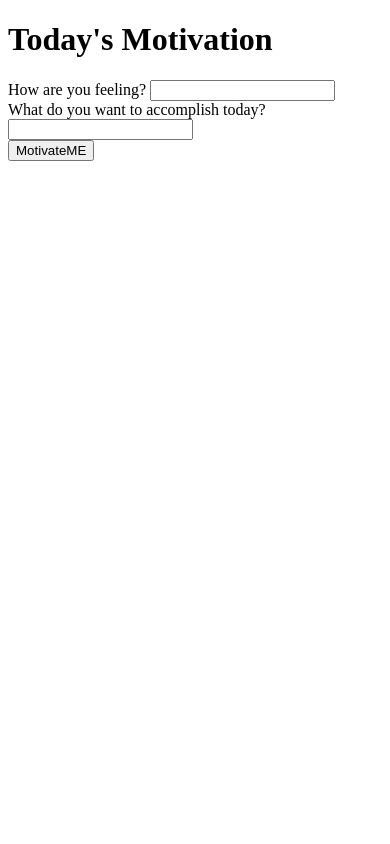
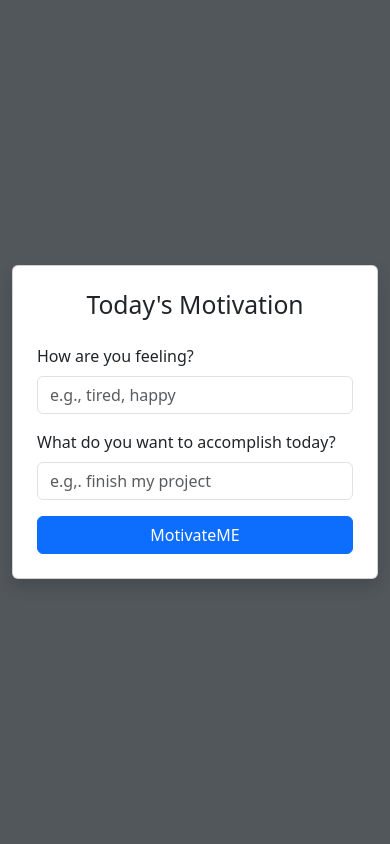
Before and after one commit to JayAby/MotivateM3, a Flask app: page / in a window 390 px wide. Run offline with Flask 3, Linux system fonts and the light colour scheme.

Commit message:
Improve frontend design: added design elements and visual effects.

```diff
--- a/templates/index.html
+++ b/templates/index.html
@@ -2,30 +2,42 @@
 <html lang="en">
     <head>
         <meta charset="UTF-8">
+        <meta name="viewport" content="width=device-width, initial scale=1.0">
         <title>MotivateME</title>
-        <link href="https://cdn.jsdelivr.net/npm/bootstrap@5.3.3/dist/css/bootstrap.min.css" rel="stylehseet">
+        <link href="https://cdn.jsdelivr.net/npm/bootstrap@5.3.3/dist/css/bootstrap.min.css" rel="stylesheet">
+        <style>
+            body{
+                background: #52575c;
+            }
+            .form-card {
+                transition: transform 0.2s;
+            }
+            .form-card:hover {
+                transform: scale(1.02);
+            }
+        </style>
     </head>
-    <body class="bg-light">
+    <body class="d-flex align-items-center justify-content-center min-vh-100">
 
-        <div class="container py-5">
-            <h1 class="mb-4 text-center">Today's Motivation</h1>
-            <div class="row justify-content-center">
-                <div class="col-md-6">
-                    <form action="/generate" method="POST" class="card p-4 shadow-sm bg-white rounded">
+        <div class="container col-md-8 col-lg-6">
+            <div class="card p-4 shadow bg-white rounded">
+                <h2 class="mb-4 text-center">Today's Motivation</h2>
+                <form action="/generate" method="POST">
                         <div class="mb-3">
                             <label for="feeling" class="form-label">How are you feeling?</label>
-                            <input type="text" id="feeling" name="feeling" class="form-control" required>
+                            <input type="text" id="feeling" name="feeling" class="form-control" placeholder="e.g., tired, happy" required>
                         </div>
 
                         <div class="mb-3">
                             <label for="goal" class="form-label">What do you want to accomplish today?</label>
-                            <input type="text" id="goal" name="goal" class="form-control" required>
+                            <input type="text" id="goal" name="goal" class="form-control" placeholder="e.g,. finish my project" required>
                         </div>
 
                         <button type="submit" class="btn btn-primary w-100">MotivateME</button>
-                    </form>
-                </div>
+                </form>
             </div>
         </div>
+
+    <script src="https://cdn.jsdelivr.net/npm/bootstrap@5.3.3/dist/js/bootstrap.bundle.min.js"></script>
     </body>
 </html>
```
Also changed, not shown: templates/result.html (+26 -10 lines).
